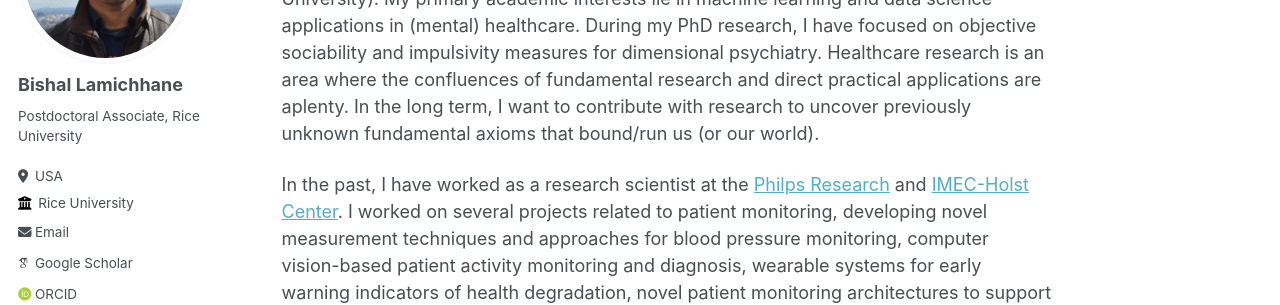
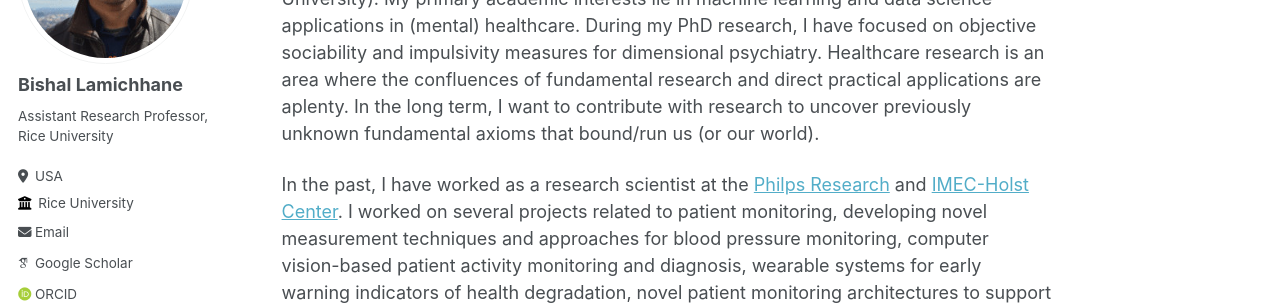
Before and after one commit to lbishal/lbishal.github.io, a Jekyll site: the page built from _pages/about.md, in a window 1280 px wide. Shown: the part 217-522 px from the top of the page. Built offline with Jekyll 4.4.1, drawn with Linux system fonts in a browser that asks for light colours; some web fonts are replaced.

Commit message:
bio update

```diff
--- a/_config.yml
+++ b/_config.yml
@@ -11,7 +11,7 @@ locale                   : "en-US"
 title                    : "Home"
 title_separator          : "-"
 name                     : &name "Bishal Lamichhane"
-description              : &description "Postdoctoral Associate"
+description              : &description "Assistant Research Professor"
 url                      : https://lamichhanebishal.com # the base hostname & protocol for your site e.g. "https://mmistakes.github.io"
 baseurl                  : "" # the subpath of your site, e.g. "/blog"
 repository               : "lbishal/lbishal.github.io"
@@ -24,7 +24,7 @@ author:
   avatar           : "profile.png"
   name             : "Bishal Lamichhane"
   pronouns         : # example: "she/her"
-  bio              : "Postdoctoral Associate, Rice University"
+  bio              : "Assistant Research Professor, Rice University"
   location         : "USA"
   employer         : "Rice University"
   uri              : # URL
```
